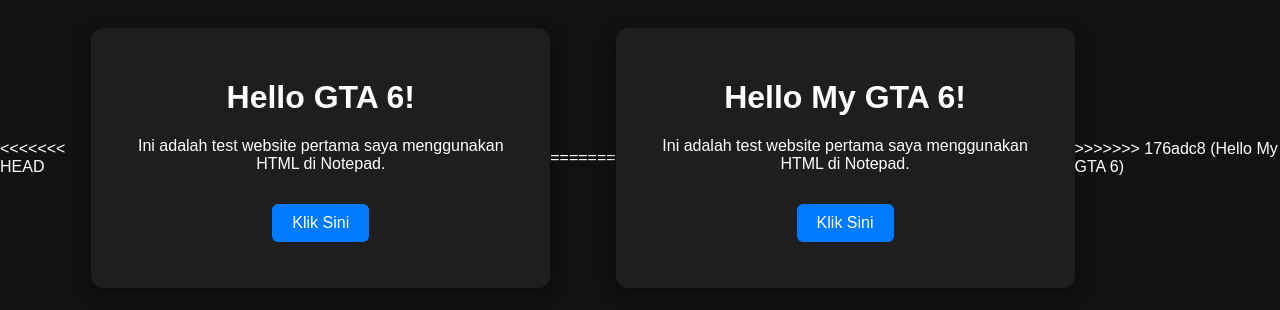
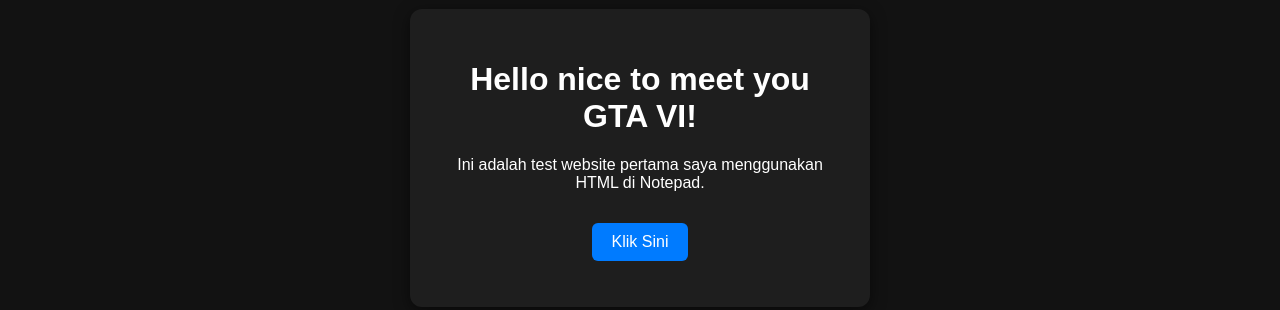
Before and after one commit to aeimannajmil-bit/github_playbook, a plain HTML site: page index.html in a window 1280 px wide. Shown: the part 242-552 px from the top of the page. Drawn offline with Linux system fonts and the light colour scheme.

Commit message:
change the content in index.html

```diff
--- a/index.html
+++ b/index.html
@@ -1,4 +1,3 @@
-<<<<<<< HEAD
 <!DOCTYPE html>
 <html lang="ms">
 <head>
@@ -42,7 +41,7 @@
 <body>
 
     <div class="card">
-        <h1>Hello GTA 6!</h1>
+        <h1>Hello nice to meet you GTA VI!</h1>
         <p>Ini adalah test website pertama saya menggunakan HTML di Notepad.</p>
         <button onclick="tukarTeks()">Klik Sini</button>
         <p id="mesej" style="color: #4caf50; font-weight: bold; margin-top: 15px;"></p>
@@ -55,62 +54,4 @@
     </script>
 
 </body>
-=======
-<!DOCTYPE html>
-<html lang="ms">
-<head>
-    <meta charset="UTF-8">
-    <meta name="viewport" content="width=device-width, initial-scale=1.0">
-    <title>Test Website Saya</title>
-    <style>
-        body {
-            font-family: Arial, sans-serif;
-            background-color: #121212;
-            color: #ffffff;
-            display: flex;
-            justify-content: center;
-            align-items: center;
-            height: 100vh;
-            margin: 0;
-        }
-        .card {
-            background-color: #1e1e1e;
-            padding: 30px;
-            border-radius: 12px;
-            box-shadow: 0 4px 15px rgba(0, 0, 0, 0.5);
-            text-align: center;
-            max-width: 400px;
-        }
-        button {
-            background-color: #007bff;
-            color: white;
-            border: none;
-            padding: 10px 20px;
-            font-size: 16px;
-            border-radius: 6px;
-            cursor: pointer;
-            margin-top: 15px;
-        }
-        button:hover {
-            background-color: #0056b3;
-        }
-    </style>
-</head>
-<body>
-
-    <div class="card">
-        <h1>Hello My GTA 6!</h1>
-        <p>Ini adalah test website pertama saya menggunakan HTML di Notepad.</p>
-        <button onclick="tukarTeks()">Klik Sini</button>
-        <p id="mesej" style="color: #4caf50; font-weight: bold; margin-top: 15px;"></p>
-    </div>
-
-    <script>
-        function tukarTeks() {
-            document.getElementById("mesej").innerText = "Berjaya! Butang berfungsi dengan baik.";
-        }
-    </script>
-
-</body>
->>>>>>> 176adc8 (Hello My GTA 6)
 </html>
```
